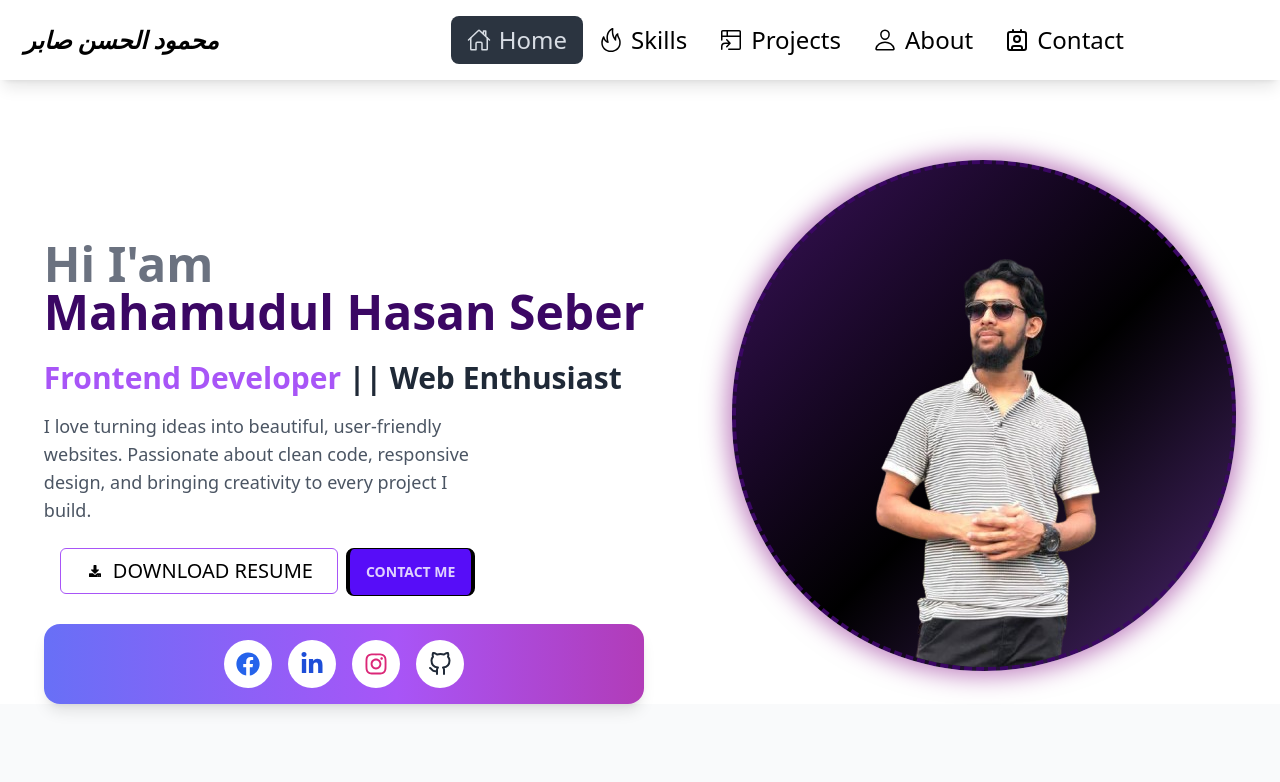
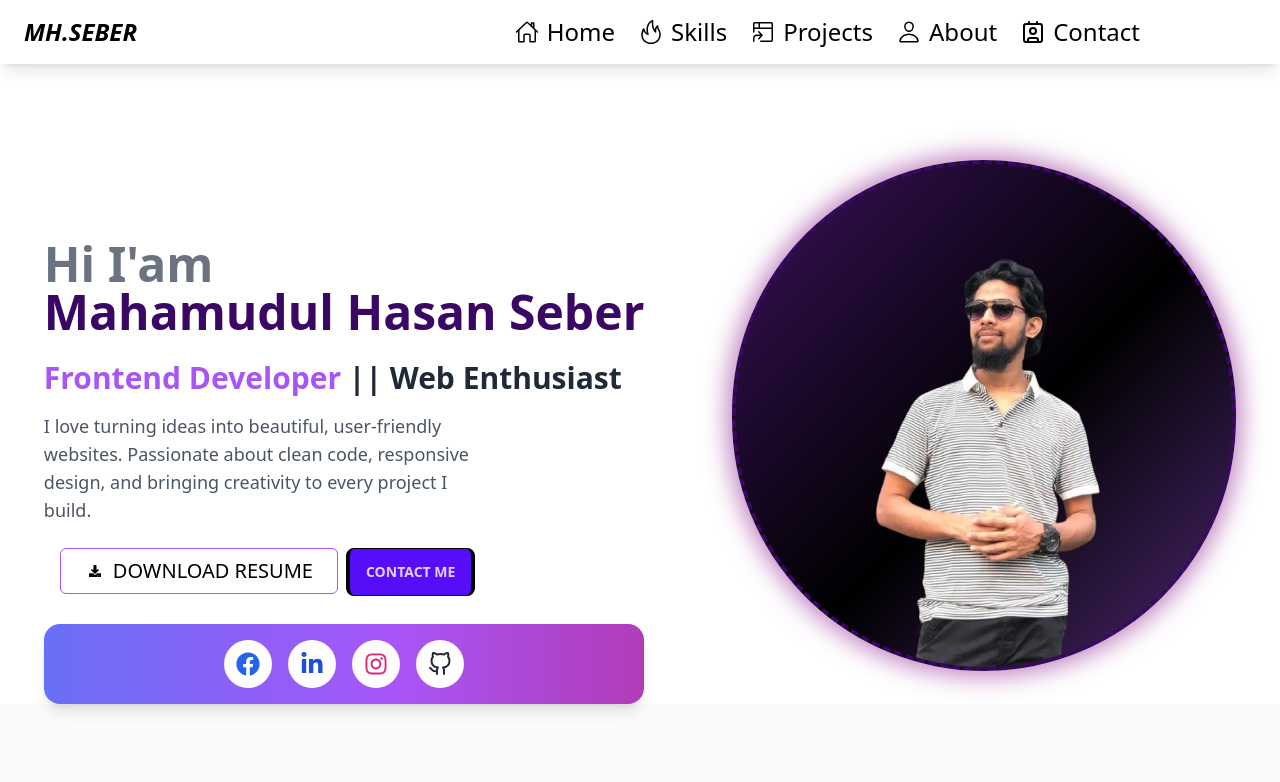
Before and after one commit to mhseber/MH-Portfolio, a React (Vite) app: page / in a window 1280 px wide. Shown: the top 782 px of the page. Built offline with nearby package versions, Linux system fonts and the light colour scheme.

Commit message:
I've fixed the code for the Navbar

```diff
--- a/src/Pages/Projects.jsx
+++ b/src/Pages/Projects.jsx
@@ -122,7 +122,7 @@ const projects = [
       "Discover eco-friendly travel destinations and book sustainable trips effortlessly.",
     description:
       "ECO Tr@vel is a travel booking platform focused on promoting sustainable tourism. Users can explore eco-friendly destinations, plan trips, and book accommodations that prioritize environmental responsibility. With a smooth and intuitive UI, travelers can find curated eco-tours, budget plans, and adventure activities, all with a few clicks.",
-    technologies: ["Next.js", "TypeScript", "Tailwind CSS"],
+    technologies: ["Next.js", "React", "Tailwind CSS", "Firebase"],
     challenges:
       "Implementing real-time booking availability and integrating maps for destination highlights was challenging. Also ensuring that the platform remains lightweight and SEO-optimized required careful optimization strategies.",
     improvements:
--- a/src/Shared/Navbar.jsx
+++ b/src/Shared/Navbar.jsx
@@ -109,11 +109,11 @@ const Navbar = () => {
             </ul>
           </div>
           <h1 className="pl-4 text-2xl font-extrabold">
-            <i>محمود الحسن صابر</i>
+            <i>MH.SEBER</i>
           </h1>
         </div>
         <div className="hidden pr-32 font-medium navbar-center lg:flex">
-          <ul className="px-1 text-2xl menu menu-horizontal ">{navOptions}</ul>
+          <ul className="gap-6 px-1 text-2xl menu-horizontal ">{navOptions}</ul>
         </div>
       </div>
     </div>
```
Also changed, not shown: 1 other file (tests, documents, lock files or other folders).
